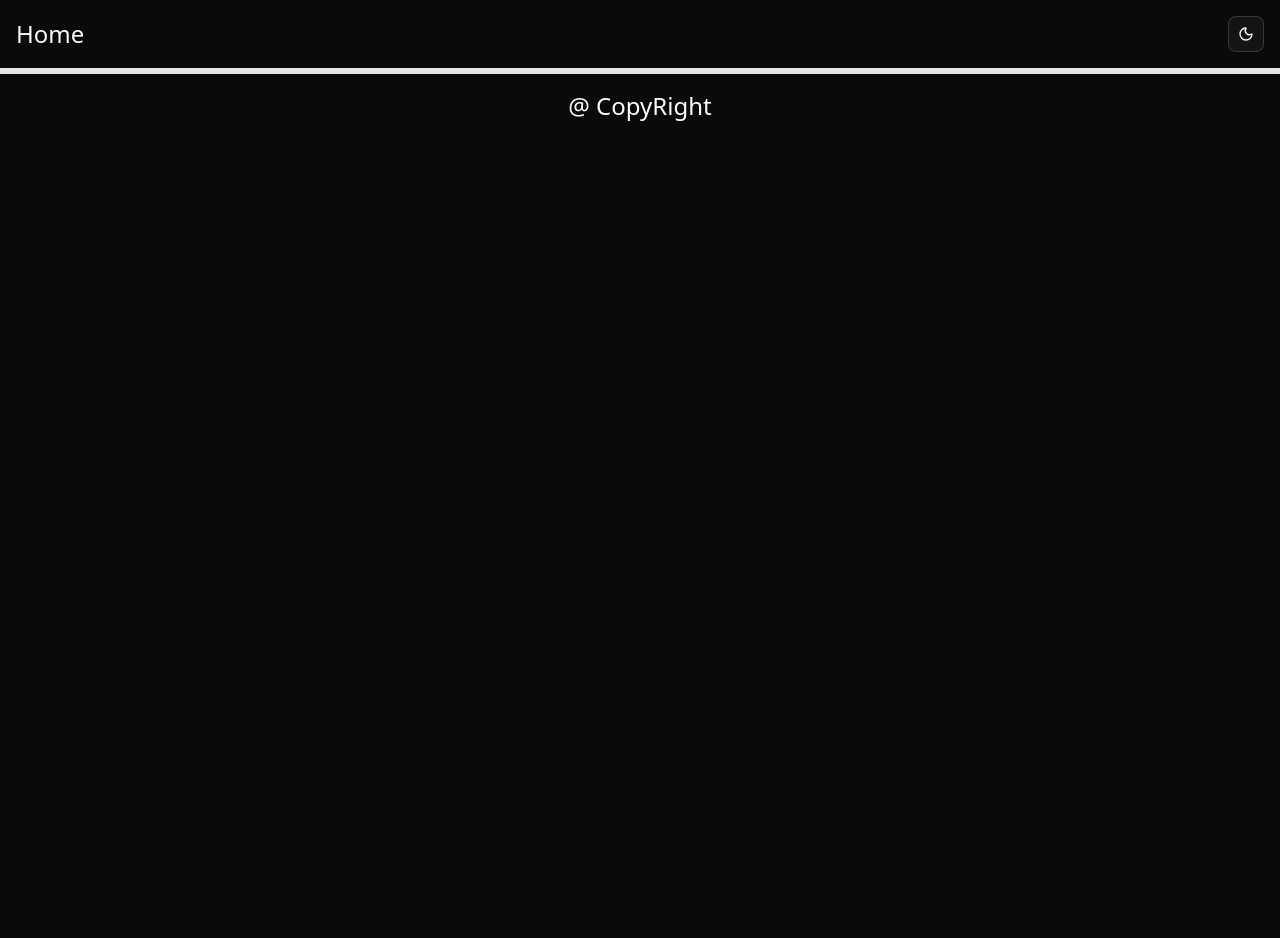
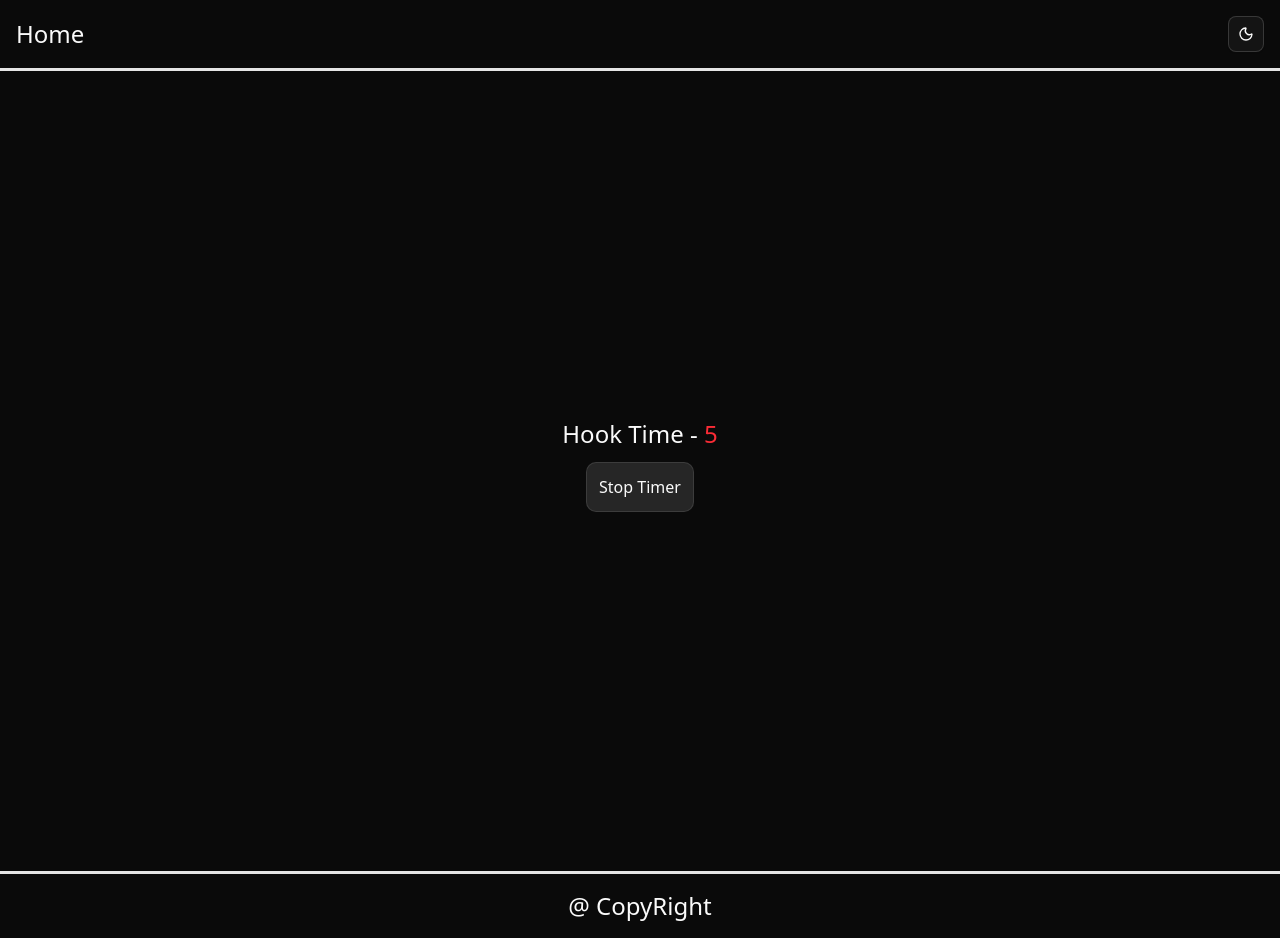
Before and after one commit to rjv01/typescript-tutorials, a React (Vite) app in the folder miniProjects/typeScriptMiniProject/: page /timer in a window 1280 px wide. Before the commit the page ends 800 px from the top, so only its background shows below. Built offline with nearby package versions, Linux system fonts and the light colour scheme.

Commit message:
learning useRef timer

```diff
--- a/miniProjects/typeScriptMiniProject/src/App.tsx
+++ b/miniProjects/typeScriptMiniProject/src/App.tsx
@@ -19,6 +19,7 @@ import LoggedIn from "./components/LoggedIn.tsx";
 import User from "./components/User.tsx";
 import { ThemeContextProvider } from "./components/context/ThemeContext.tsx";
 import Box from "./components/context/Box.tsx";
+import MutableDom from "./components/Ref/MutableDom.tsx";
 
 function App() {
   const personName = {
@@ -91,6 +92,7 @@ function App() {
               <Box />
             </ThemeContextProvider>
           } />
+        <Route path="/timer" element={<MutableDom />}/>
         </Routes>
         {/* <TestButton text="Increase" />
         <TestButton text="Decrease" /> */}
--- /dev/null
+++ b/miniProjects/typeScriptMiniProject/src/components/Ref/DomRef.tsx
@@ -0,0 +1,17 @@
+import { useEffect, useRef } from 'react'
+
+export default function DomRef() {
+    const inputRef = useRef<HTMLInputElement>(null);
+
+    useEffect(()=>{
+        inputRef.current?.focus();
+    },[]);
+    return (
+        <div className='min-h-screen flex justify-center items-center'>
+            <input
+                type='text'
+                ref={inputRef}
+            />
+        </div>
+    )
+}
--- /dev/null
+++ b/miniProjects/typeScriptMiniProject/src/components/Ref/MutableDom.tsx
@@ -0,0 +1,32 @@
+import React, { useEffect, useRef, useState } from 'react'
+
+export default function MutableDom() {
+    const [timer,setTimer] = useState(0);
+    const interValRef = useRef<number | null>(null);
+
+    const stopTimer = () => {
+        if(interValRef.current){
+            window.clearInterval(interValRef.current);
+        }
+    }
+    useEffect(()=>{
+        interValRef.current = window.setInterval(()=>{
+            setTimer((timer) => timer+1)
+        },1000);
+        return ()=>{
+            stopTimer();
+        }
+    },[]);
+
+    return (
+        <div className='min-h-screen flex flex-col justify-center items-center'>
+            <h1 className='text-2xl '>Hook Time - {" "}
+                <span className='text-red-500'>{timer}</span>
+            </h1>
+            <button
+                className='p-3 m-3 border rounded-lg cursor-pointer bg-accent hover:bg-accent/50 duration-150'
+                onClick={()=>stopTimer()}>Stop Timer
+            </button>
+        </div>
+    )
+}
--- a/miniProjects/typeScriptMiniProject/src/pages/Home/HomePage.tsx
+++ b/miniProjects/typeScriptMiniProject/src/pages/Home/HomePage.tsx
@@ -20,6 +20,7 @@ const HomePage: React.FC = () => {
         <a className='text-blue-400 hover:text-blue-900 text-xl p-3 m-2 border' href="/loggedin">LoggedIn</a>
         <a className='text-blue-400 hover:text-blue-900 text-xl p-3 m-2 border' href="/users">Users</a>
         <a className='text-blue-400 hover:text-blue-900 text-xl p-3 m-2 border' href="/box">Box</a>
+        <a className='text-blue-400 hover:text-blue-900 text-xl p-3 m-2 border' href="/timer">Timer</a>
       </div>
     </div>
 
```
